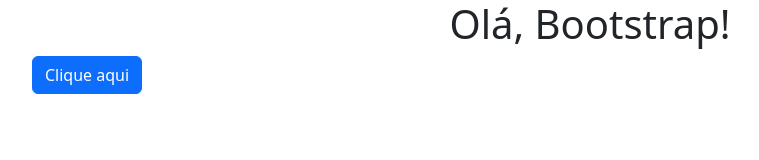
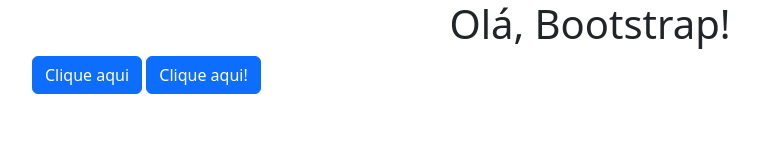
Before and after one commit to joaopaulonasc/myFirstWebsite, a plain HTML site: page index.html in a window 1280 px wide. Shown: the whole page, without its empty margins (50-809 px from the left). Drawn offline with nearby package versions, Linux system fonts and the light colour scheme.

Commit message:
novo botão

```diff
--- a/index.html
+++ b/index.html
@@ -9,6 +9,7 @@
     <div class="container">
       <h1 class="text-center">Olá, Bootstrap!</h1>
       <button class="btn btn-primary">Clique aqui</button>
+      <button class="btn btn-primary">Clique aqui!</button>
     </div>
   </body>
 </html>
```
